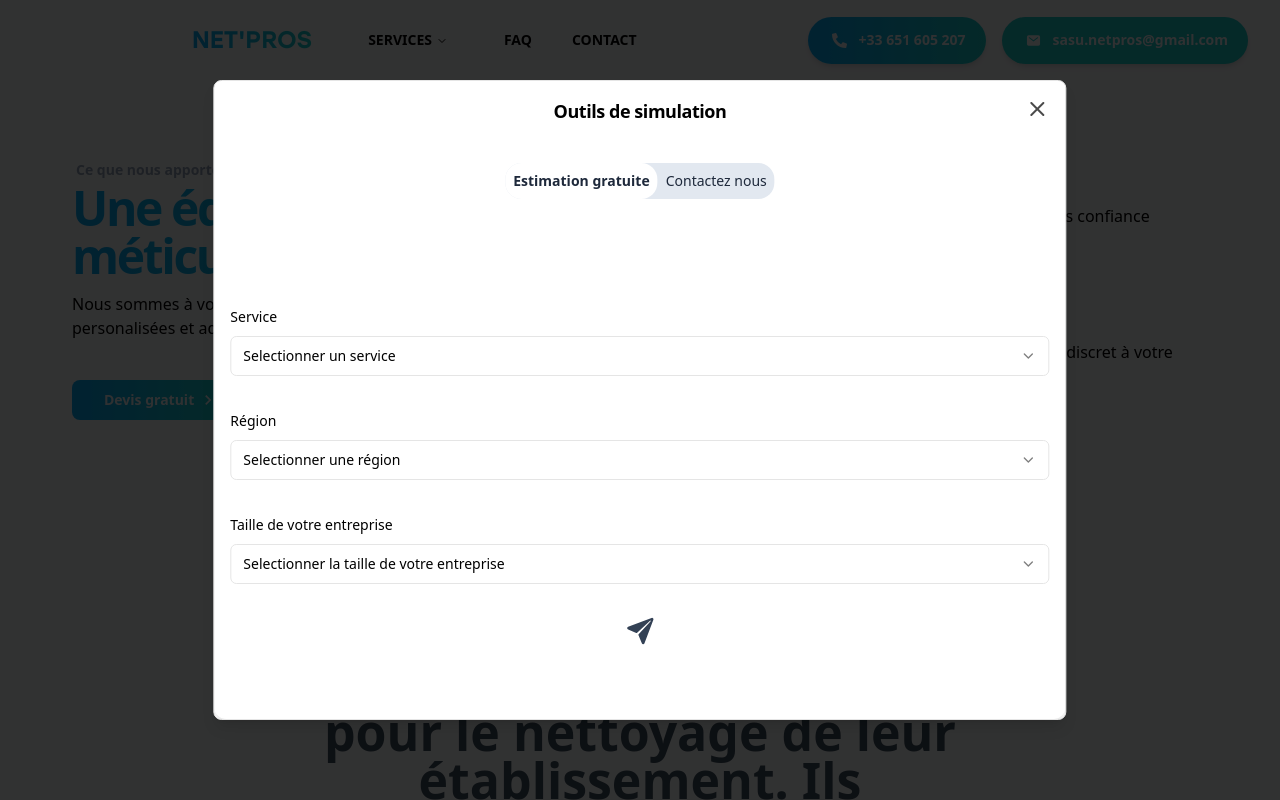
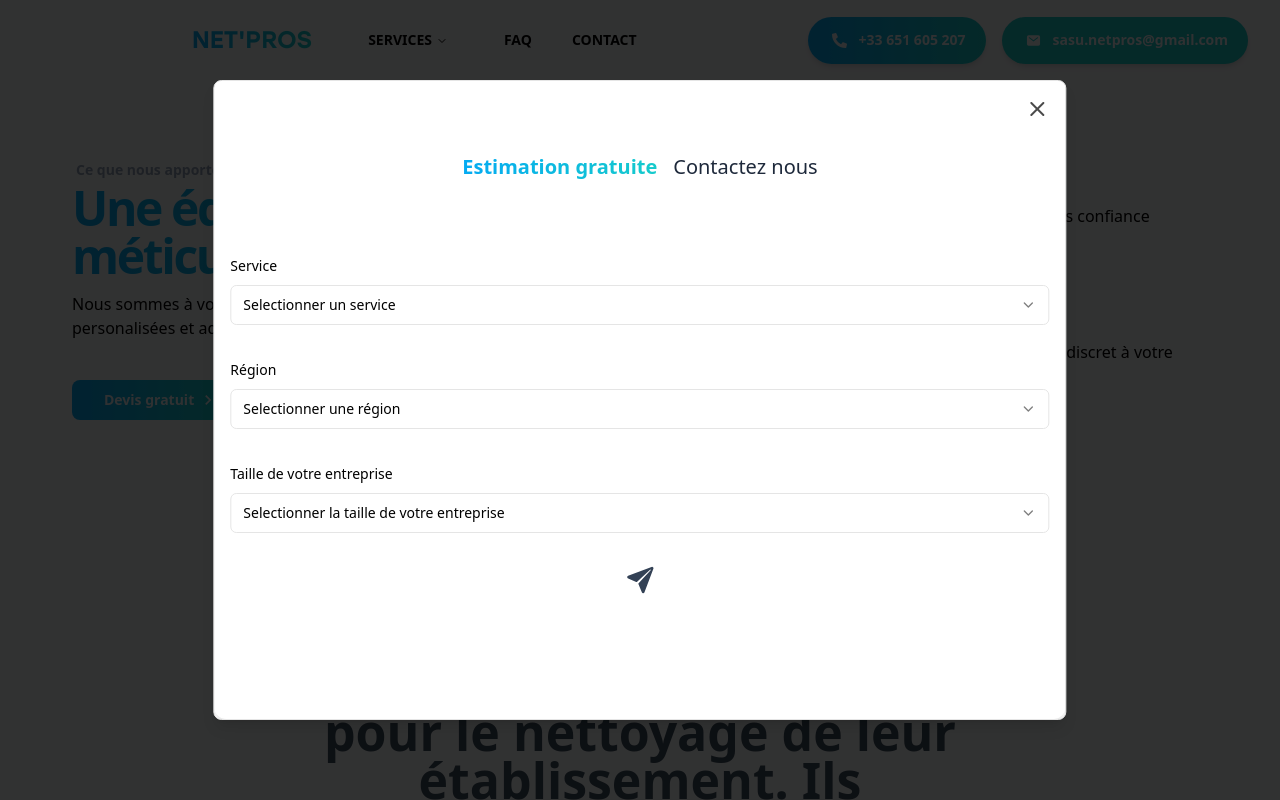
Before and after one commit to netproam/netpro, a Next.js app: page / in a window 1280 px wide. Both pictures are taken after a click on the button "Devis gratuit". Shown: the part 2696-3496 px from the top of the page. Built offline with nearby package versions, Linux system fonts and the light colour scheme.

Commit message:
inspiration de nikita netoyage pour la page temoignage

```diff
--- a/src/components/Navigation/DialogEstimation.tsx
+++ b/src/components/Navigation/DialogEstimation.tsx
@@ -28,24 +28,22 @@ export function DialogEstimation({styleBtn}:DialogProps) {
         <Button className={` text-center w-fit   relative flex items-center justify-center text-slate-200 px-8 py-0 rounded-lg
            font-semibold text-sm ${styleBtn}`} >Devis gratuit <span className=" absolute right-2"><MdKeyboardArrowRight size={20}/></span></Button>
       </DialogTrigger>
-      <DialogContent className="w-full h-full p-0 overflow-scroll bg-white ">
-        <DialogHeader>
-          <DialogTitle className="text-center text-lg py-4">Outils de simulation</DialogTitle>
+      <DialogContent className="w-full h-full flex flex-col  p-0 overflow-scroll bg-white ">
 
-          <div className="flex  w-full justify-center p-0 py-4 ">
-                <div className="w-fit rounded-2xl  bg-slate-200 text-sm  text-slate-800 gap-10  ">
-                <button className={`${isChanging? "bg-white rounded-2xl font-semibold text-slate-800 " : "bg-transparent"} p-2`} onClick={()=>setIsChanging(true)}>Estimation gratuite </button>
+        <div className="flex  w-full justify-center p-0 pt-16 pb-8 ">
+                <div className="w-fit rounded-2xl   text-xl  text-slate-800 gap-10  ">
+                <button className={`${isChanging? " bg-clip-text text-transparent bg-gradient-to-r from-[#04A9F4] to-[#17CCCA]  rounded-2xl font-semibold text-slate-white " : "bg-transparent"} p-2`} onClick={()=>setIsChanging(true)}>Estimation gratuite </button>
 
                 <button
-                className={`${isChanging===false? "bg-white rounded-2xl font-semibold text-slate-800 " : "bg-transparent"} p-2`}
+                className={`${isChanging===false? "bg-clip-text text-transparent bg-gradient-to-r from-[#04A9F4] to-[#17CCCA]  rounded-2xl font-semibold text-slate-white  " : "bg-transparent"} p-2`}
                 onClick={()=>setIsChanging(false)}>Contactez nous </button>
                 </div>
                 </div>
-        </DialogHeader>
-       {isChanging? <div className="flex  flex-col   w-full">
+
+       {isChanging? <div className="flex  flex-col h-full   w-full">
 
        <EstimationForm/>
-        </div> :<div className="flex  flex-col  w-full">
+        </div> :<div className="flex h-full  flex-col  w-full">
             <ContactOnDialog/>
         </div> }
 
```
